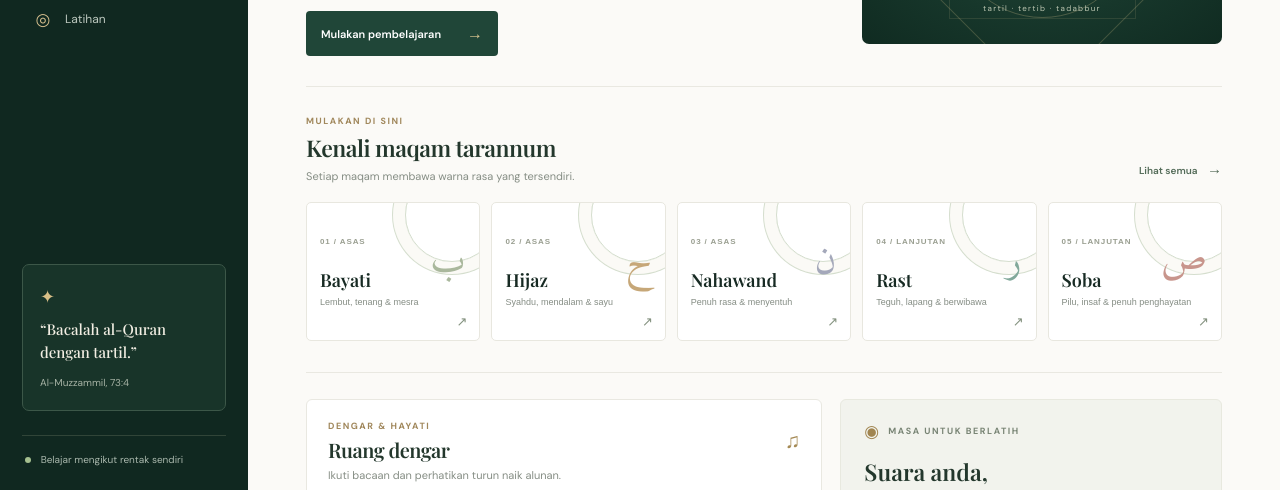
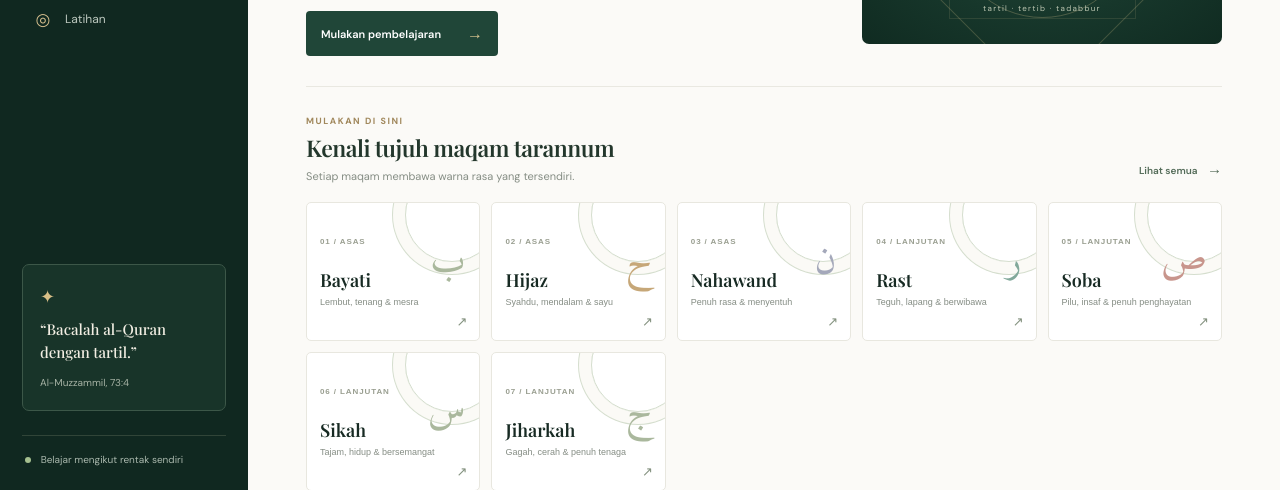
Before and after one commit to muhdrifqi04/Rifqi, a plain HTML site: page index.html in a window 1280 px wide. Shown: the part 310-800 px from the top of the page. Drawn offline with nearby package versions, Linux system fonts and the light colour scheme.

Commit message:
Add Sikah and Jiharkah to the seven Tarannum maqam cards

```diff
--- a/index.html
+++ b/index.html
@@ -39,13 +39,15 @@
       </section>
 
       <section class="section-block" id="maqam">
-        <div class="section-heading"><div><p class="eyebrow">MULAKAN DI SINI</p><h2>Kenali maqam tarannum</h2><p class="section-sub">Setiap maqam membawa warna rasa yang tersendiri.</p></div><a class="text-link" href="#maqam-list">Lihat semua <span>→</span></a></div>
+        <div class="section-heading"><div><p class="eyebrow">MULAKAN DI SINI</p><h2>Kenali tujuh maqam tarannum</h2><p class="section-sub">Setiap maqam membawa warna rasa yang tersendiri.</p></div><a class="text-link" href="#maqam-list">Lihat semua <span>→</span></a></div>
         <div class="maqam-grid" id="maqam-list">
           <button class="maqam-card bayati" data-maqam="Bayati"><span class="maqam-number">01 / ASAS</span><span class="maqam-glyph">ب</span><span class="maqam-name">Bayati</span><span class="maqam-description">Lembut, tenang &amp; mesra</span><span class="card-arrow">↗</span></button>
           <button class="maqam-card hijaz" data-maqam="Hijaz"><span class="maqam-number">02 / ASAS</span><span class="maqam-glyph">ح</span><span class="maqam-name">Hijaz</span><span class="maqam-description">Syahdu, mendalam &amp; sayu</span><span class="card-arrow">↗</span></button>
           <button class="maqam-card nahawand" data-maqam="Nahawand"><span class="maqam-number">03 / ASAS</span><span class="maqam-glyph">ن</span><span class="maqam-name">Nahawand</span><span class="maqam-description">Penuh rasa &amp; menyentuh</span><span class="card-arrow">↗</span></button>
           <button class="maqam-card rast" data-maqam="Rast"><span class="maqam-number">04 / LANJUTAN</span><span class="maqam-glyph">ر</span><span class="maqam-name">Rast</span><span class="maqam-description">Teguh, lapang &amp; berwibawa</span><span class="card-arrow">↗</span></button>
           <button class="maqam-card saba" data-maqam="Soba"><span class="maqam-number">05 / LANJUTAN</span><span class="maqam-glyph">ص</span><span class="maqam-name">Soba</span><span class="maqam-description">Pilu, insaf &amp; penuh penghayatan</span><span class="card-arrow">↗</span></button>
+          <button class="maqam-card sikah" data-maqam="Sikah"><span class="maqam-number">06 / LANJUTAN</span><span class="maqam-glyph">س</span><span class="maqam-name">Sikah</span><span class="maqam-description">Tajam, hidup &amp; bersemangat</span><span class="card-arrow">↗</span></button>
+          <button class="maqam-card jiharkah" data-maqam="Jiharkah"><span class="maqam-number">07 / LANJUTAN</span><span class="maqam-glyph">ج</span><span class="maqam-name">Jiharkah</span><span class="maqam-description">Gagah, cerah &amp; penuh tenaga</span><span class="card-arrow">↗</span></button>
         </div>
       </section>
 
```
